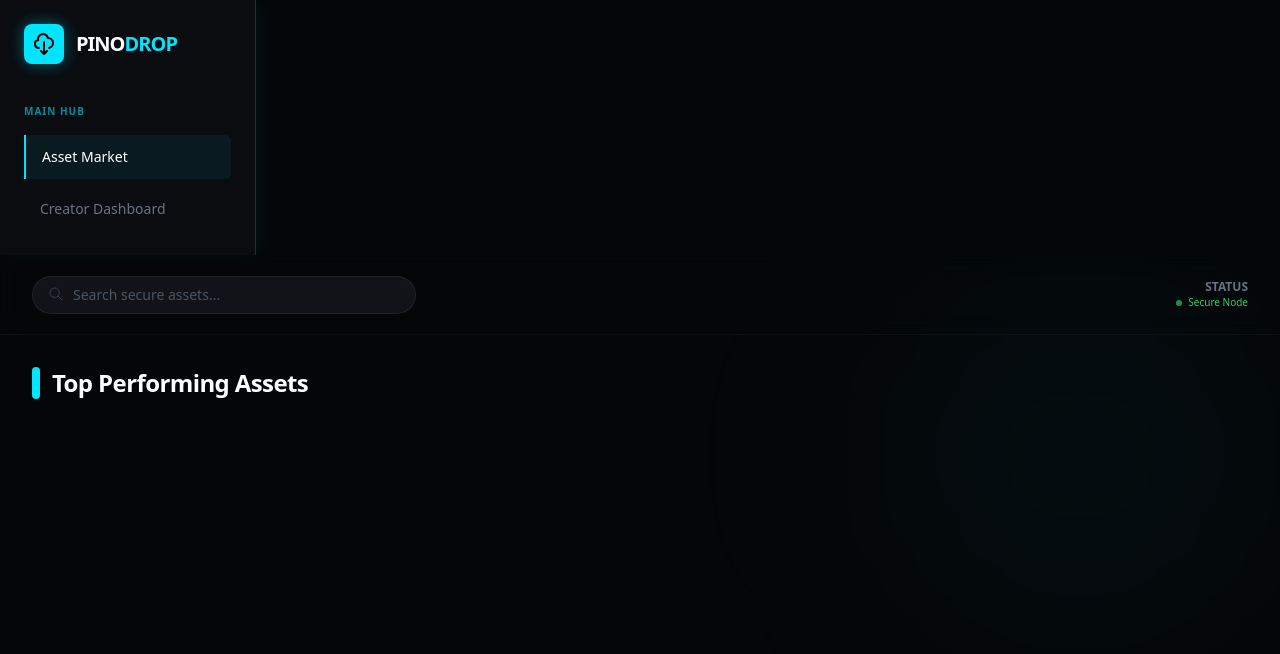
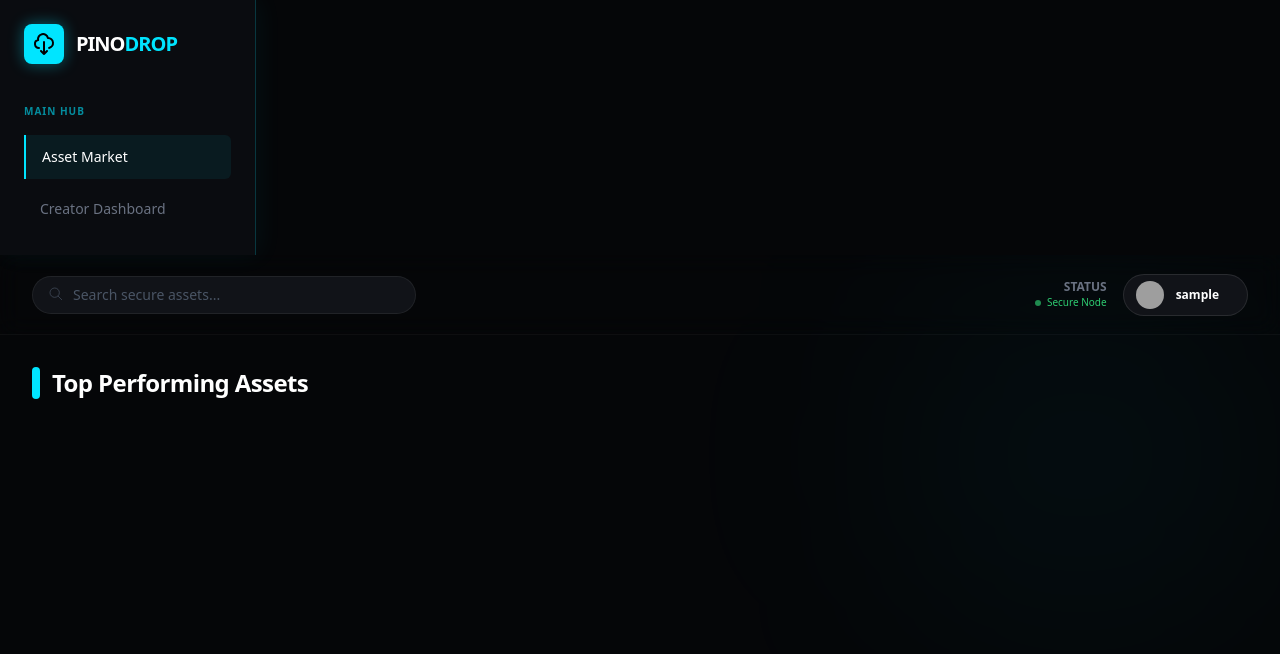
Before and after one commit to pinomaxtv/pinomaxDrop, a PHP site: page /index.php in a window 1280 px wide. Shown: the top 654 px of the page. Run offline with PHP 8.4, Linux system fonts and the light colour scheme; the visitor is signed in with stand-in values (Sample User, id 1); data that the repository does not hold is empty; grey boxes are pictures that could not be loaded.

Commit message:
Add files via upload

```diff
--- a/index.php
+++ b/index.php
@@ -38,17 +38,33 @@ $files = $stmt->fetchAll();
     <main class="flex-1 flex flex-col relative overflow-hidden">
       <div class="absolute top-0 right-0 w-[400px] h-[400px] bg-[#00e5ff0a] rounded-full blur-[120px] -z-10 pointer-events-none"></div>
 
-      <!-- Header -->
+     <!-- Header with Dynamic Auth Buttons -->
       <header class="h-20 border-b border-[#ffffff0a] px-8 flex items-center justify-between backdrop-blur-md z-10 shrink-0">
         <div class="relative w-96">
           <input type="text" id="searchInput" placeholder="Search secure assets..." class="w-full bg-[#111318] border border-[#ffffff11] rounded-full py-2 px-10 text-sm focus:outline-none focus:border-[#00e5ff] placeholder-gray-600 transition-colors"/>
           <svg class="w-4 h-4 absolute left-4 top-2.5 text-gray-600" fill="none" stroke="currentColor" viewBox="0 0 24 24"><path d="M21 21l-6-6m2-5a7 7 0 11-14 0 7 7 0 0114 0z"></path></svg>
         </div>
-        <div class="flex items-center gap-6">
-          <div class="flex flex-col items-end">
+
+        <div class="flex items-center gap-4">
+          <div class="hidden sm:flex flex-col items-end">
             <span class="text-xs text-gray-500 uppercase font-semibold">Status</span>
             <span class="text-[10px] flex items-center gap-1.5 text-[#2ecc71]"><span class="w-1.5 h-1.5 bg-[#2ecc71] rounded-full animate-pulse"></span> Secure Node</span>
           </div>
+
+          <?php if (isset($_SESSION['pd_user_id'])): ?>
+            <!-- NAKA-LOGIN: Ipakita ang Avatar at Logout -->
+            <div class="flex items-center gap-3 bg-[#111318] border border-white/10 py-1.5 px-3 rounded-full">
+              <img src="<?= esc($_SESSION['pd_avatar'] ?? 'https://ui-avatars.com/api/?name=User') ?>" class="w-7 h-7 rounded-full object-cover">
+              <span class="text-xs font-bold text-white"><?= esc($_SESSION['pd_username'] ?? 'Creator') ?></span>
+              <a href="logout.php" title="Sign Out" class="text-red-400 hover:text-red-300 text-xs ml-1"><i class="fa-solid fa-arrow-right-from-bracket"></i></a>
+            </div>
+          <?php else: ?>
+            <!-- HINDI PA NAKA-LOGIN: Ipakita ang Login at Register -->
+            <div class="flex items-center gap-2">
+              <a href="login.php" class="text-xs font-bold text-gray-300 hover:text-white px-3 py-2">Sign In</a>
+              <a href="register.php" class="text-xs font-bold bg-[#00e5ff] hover:bg-[#00c6ff] text-black px-4 py-2 rounded-xl shadow-[0_0_12px_rgba(0,229,255,0.3)] transition-transform active:scale-95">Register</a>
+            </div>
+          <?php endif; ?>
         </div>
       </header>
 
```
